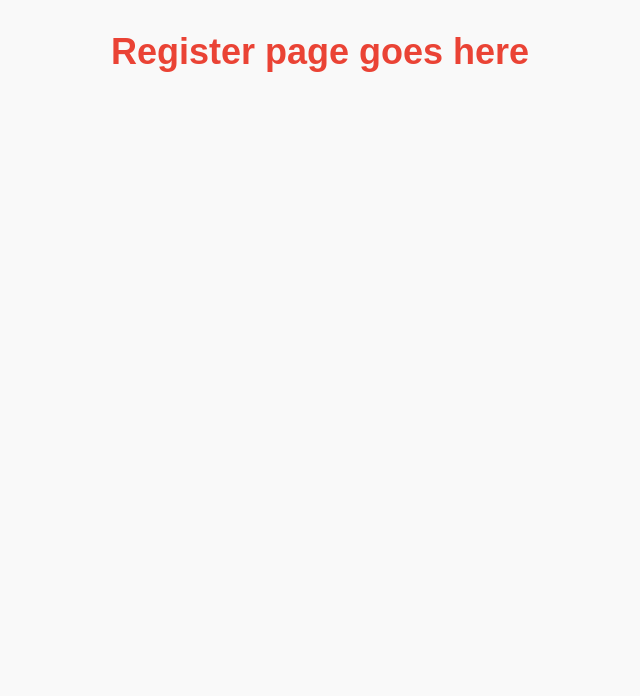
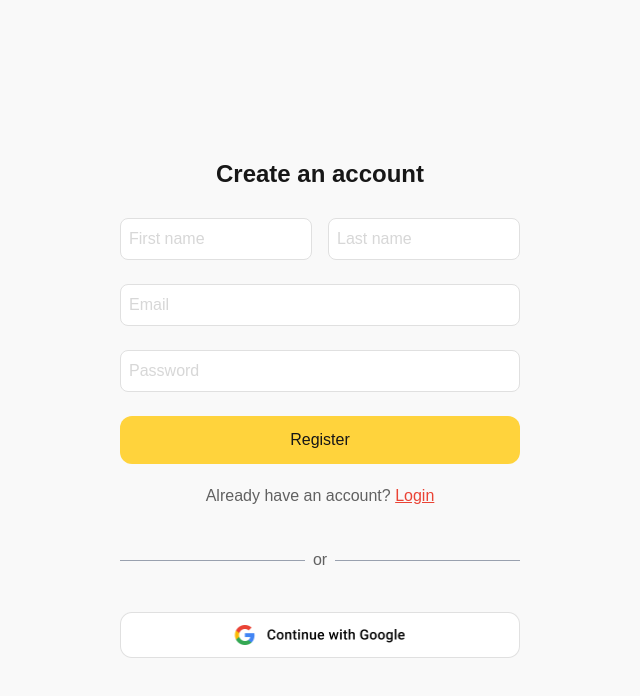
Before and after one commit to BSchoolland/v2v-chatbot-client, a Next.js app: page /register in a window 1280 px wide. Shown: the top 696 px of the page, without its empty margins (320-960 px from the left). Built offline with nearby package versions, Linux system fonts and the light colour scheme.

Commit message:
feat: create register page

```diff
--- a/src/app/register/page.tsx
+++ b/src/app/register/page.tsx
@@ -1,9 +1,10 @@
 // src/app/register/page.tsx
+import RegistrationForm from "@/components/auth/registrationForm";
 
 function Register() {
     return (
-        <div>
-            <h1>Register page goes here</h1>
+        <div className="flex justify-center items-center h-screen">
+            <RegistrationForm />
         </div>
     )
 }
--- a/src/components/auth/registrationForm.jsx
+++ b/src/components/auth/registrationForm.jsx
@@ -1,9 +1,28 @@
-// src/components/auth/registrationForm.jsx
+// src/components/auth/loginForm.jsx
+import TextInput from "@/components/ui/textInput";
+import Button from "@/components/ui/button";
+import Link from "next/link";
+import GoogleAuth from "@/components/auth/googleAuth";
 
 function RegistrationForm() {
     return (
-        <div>
-            <h1>Registration form component goes here</h1>
+        <div className="w-full md:w-[448px] p-6 mx-auto justify-center items-center">
+            <h3>Create an account</h3>
+            <div className="flex flex-row gap-4">
+                <TextInput placeholder="First name"/>
+                <TextInput placeholder="Last name"/>
+            </div>
+            <TextInput placeholder="Email"/>
+            <TextInput placeholder="Password" />
+            <Button>Register</Button>
+            <p className="text-center text-color-gray mt-2">Already have an account? <Link href="/login" className="text-color-primary underline">Login</Link></p>
+
+            <div className="flex items-center my-10">
+                <hr className="flex-grow border-t border-gray-400" />
+                <span className="mx-2 text-color-gray">or</span>
+                <hr className="flex-grow border-t border-gray-400" />
+            </div>
+            <GoogleAuth />
         </div>
     )
 }
```
